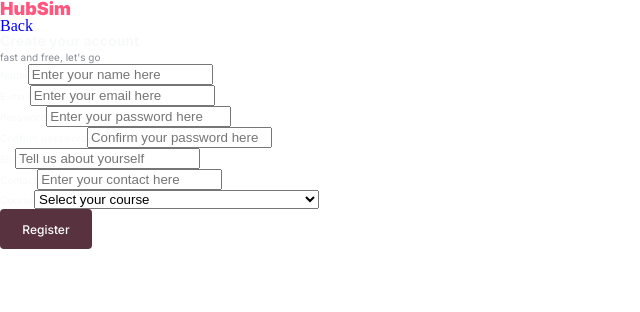
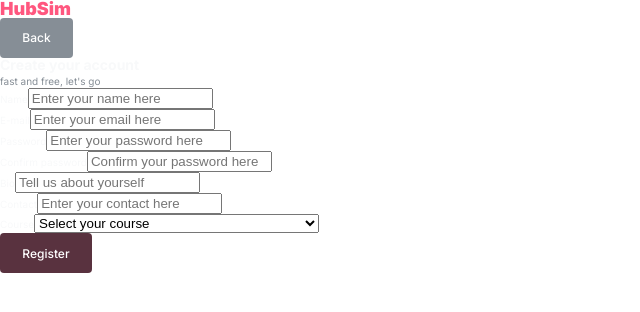
Before and after one commit to Henriqueamfreitas/gitsim_refatorando, a React (Vite) app: page /register in a window 1280 px wide. Shown: the top 312 px of the page, without its empty margins (0-640 px from the left). Built offline with nearby package versions, Linux system fonts and the light colour scheme.

Commit message:
Links prontos

```diff
--- a/src/components/LoginForm/index.jsx
+++ b/src/components/LoginForm/index.jsx
@@ -11,6 +11,7 @@ import "react-toastify/dist/ReactToastify.css"
 import { StyledP } from "../../styles/typography.js"
 import { StyledH2 } from "../../styles/typography.js"
 import { StyledButton } from "../../styles/button.js"
+import { StyledLink } from "../../styles/link.js"
 
 export const LoginForm = ({ user, setUser }) => {
     const navigate = useNavigate()
@@ -58,9 +59,9 @@ export const LoginForm = ({ user, setUser }) => {
 
             <StyledButton backgroundcolor="primary" type="submit">Login</StyledButton>
             <StyledP fontSize="10" fontWeight="600" color="grey1" >Don't have an account yet?</StyledP>
-            <Link to="register">
+            <StyledLink backgroundcolor="grey1" to="register">
                 Register
-            </Link>
+            </StyledLink>
             <ToastContainer />
         </StyledLoginForm>
     )
--- a/src/pages/RegisterPage/index.jsx
+++ b/src/pages/RegisterPage/index.jsx
@@ -3,6 +3,7 @@ import { RegisterForm } from "../../components/RegisterForm"
 import { useNavigate } from "react-router-dom"
 import { Link } from "react-router-dom"
 import { StyledH1 } from "../../styles/typography"
+import { StyledLink } from "../../styles/link"
 
 export const RegisterPage = () => {
     const navigate = useNavigate()
@@ -11,9 +12,9 @@ export const RegisterPage = () => {
         <StyledRegisterPage>
             <header>
                 <StyledH1 fontSize="18" fontWeight="900" color="primary"> HubSim</StyledH1>
-                <Link to="/">
+                <StyledLink backgroundcolor="grey1"  to="/">
                     Back
-                </Link>
+                </StyledLink>
             </header>
             <RegisterForm />
         </StyledRegisterPage>
--- a/src/styles/button.js
+++ b/src/styles/button.js
@@ -1,6 +1,6 @@
-import styled from "styled-components"
+import styled, { css } from "styled-components"
 
-export const StyledButton = styled.button`
+export const StyledButtonOrLink = css`
     height: 2.5rem;
     border-radius: .25rem;
     font-family: "Inter", sans-serif;
@@ -26,3 +26,7 @@ export const StyledButton = styled.button`
         }
     }};
 `
+
+export const StyledButton = styled.button`
+    ${StyledButtonOrLink}
+`
--- /dev/null
+++ b/src/styles/link.js
@@ -0,0 +1,11 @@
+import styled from "styled-components";
+import { StyledButtonOrLink } from "./button.js";
+import { Link } from "react-router-dom";
+
+export const StyledLink = styled(Link)`
+    ${StyledButtonOrLink}
+    display: flex;
+    width: fit-content;
+    justify-content: center;
+    align-items: center;
+`
```
